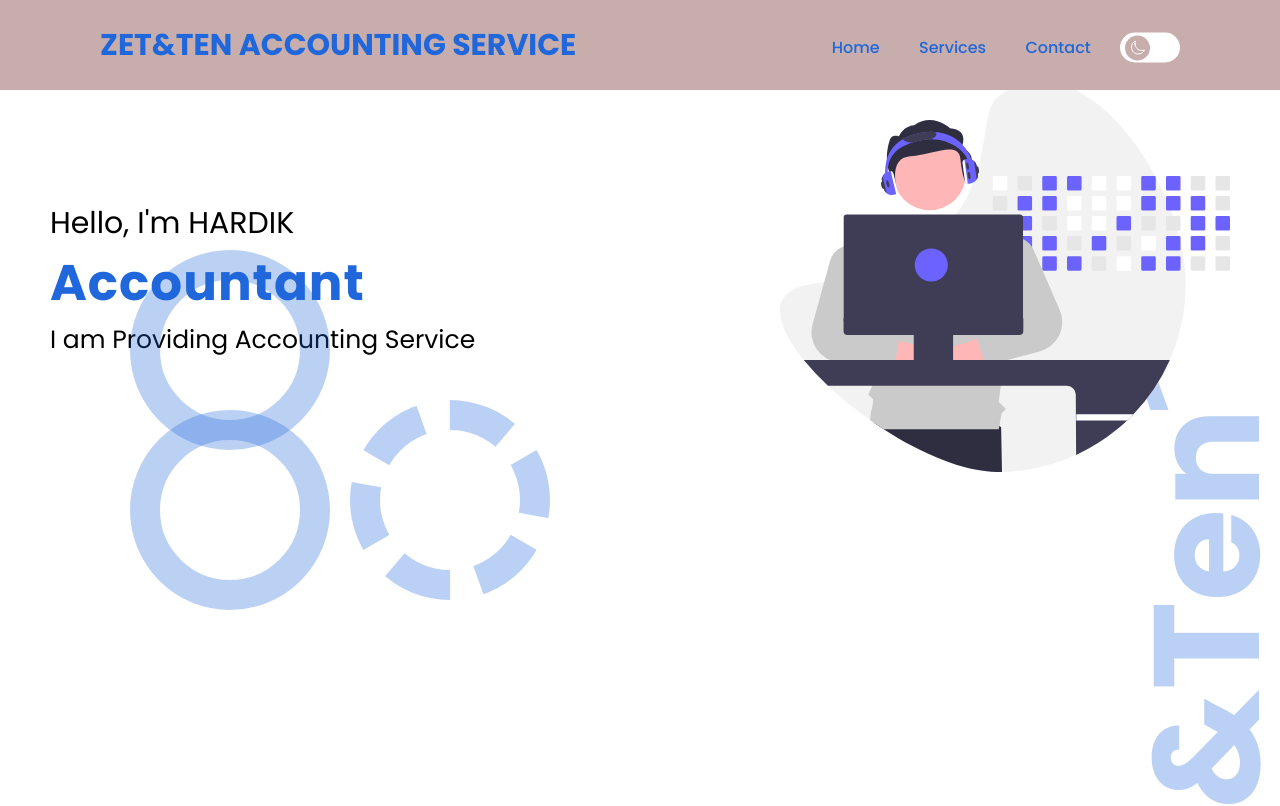
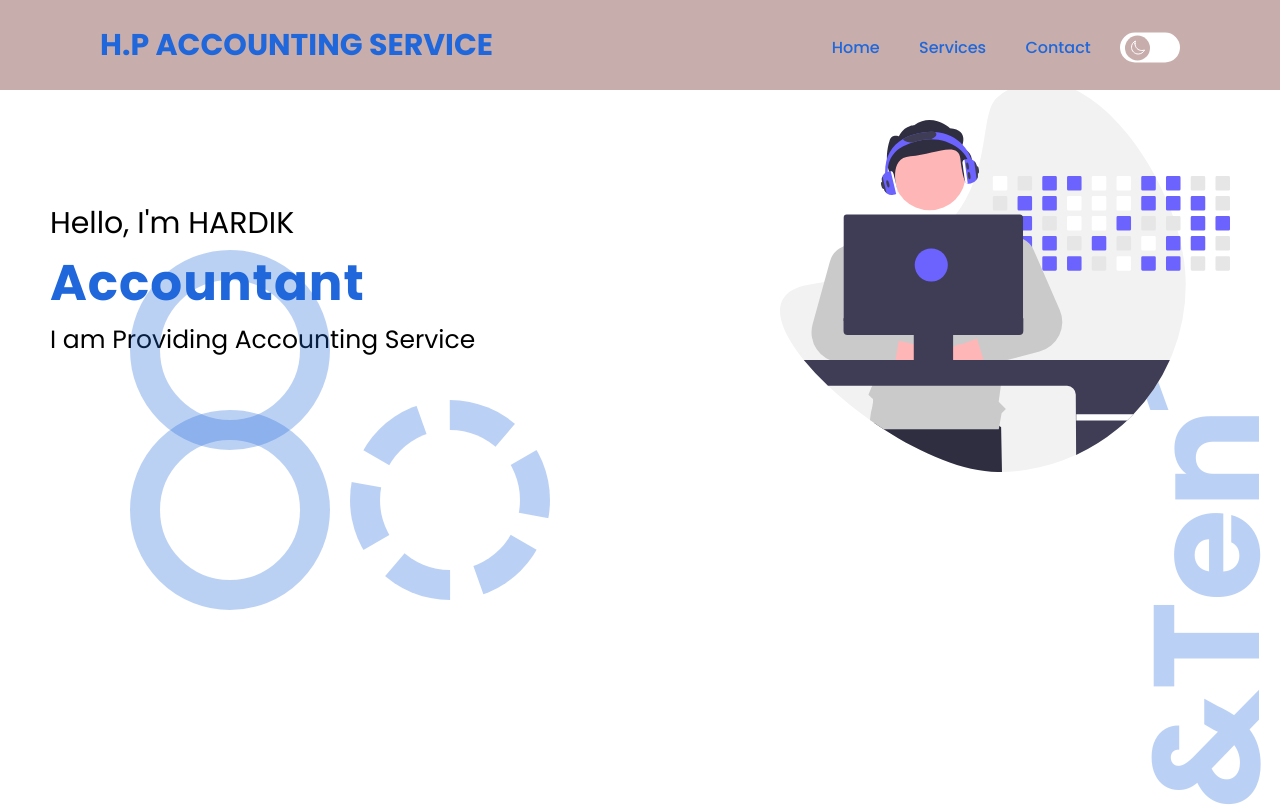
Before and after one commit to HARDIK8470/Hardik-panchotiya, a plain HTML site: page index.html in a window 1280 px wide. Shown: the top 806 px of the page. Drawn offline with nearby package versions, Linux system fonts and the light colour scheme.

Commit message:
Update index.html

```diff
--- a/index.html
+++ b/index.html
@@ -6,13 +6,13 @@
   <meta name="viewport" content="width=device-width, initial-scale=1">
   <link rel="stylesheet" href="style.css">
   <link rel="stylesheet" href="https://unicons.iconscout.com/release/v4.0.0/css/line.css">
-  <title>Zet&Ten Accounting service</title>
+  <title>H.P Accounting service</title>
 </head>
 
 <body>
   <i class="uil uil-angle-up up"></i>
   <header>
-    <h2>Zet&Ten Accounting service</h2>
+    <h2>H.P Accounting service</h2>
     <ul>
       <li><a href="#home" id="nav1">Home</a></li>
       <li><a href="#services" id="nav2">Services</a></li>
```
